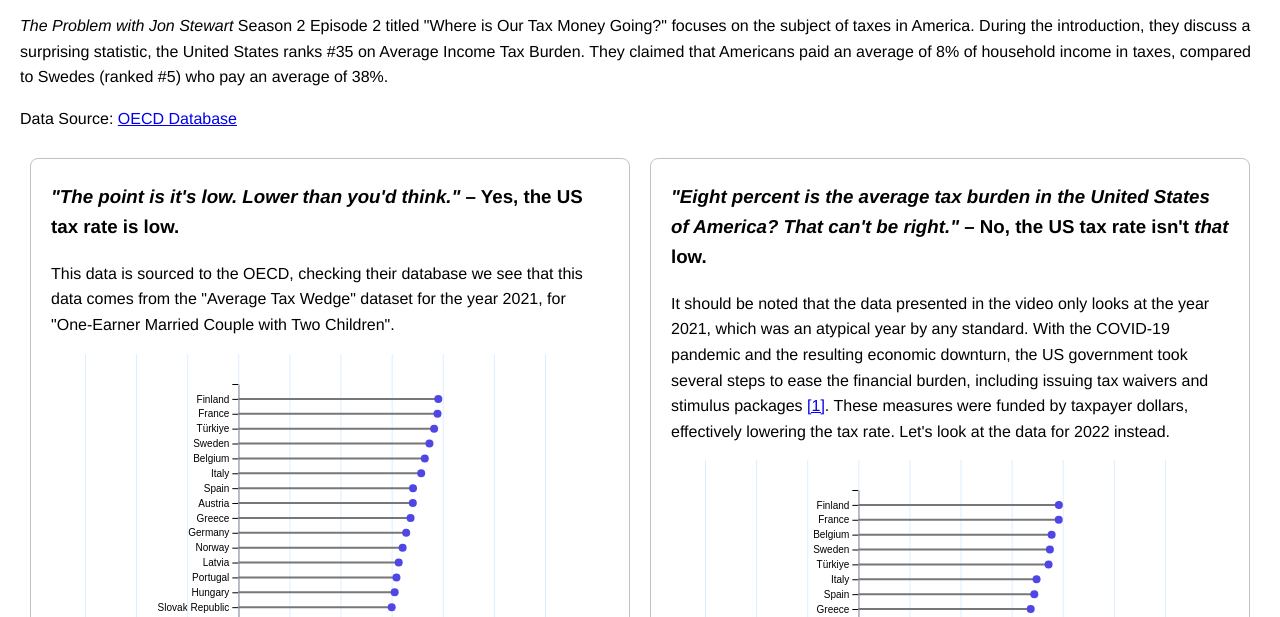
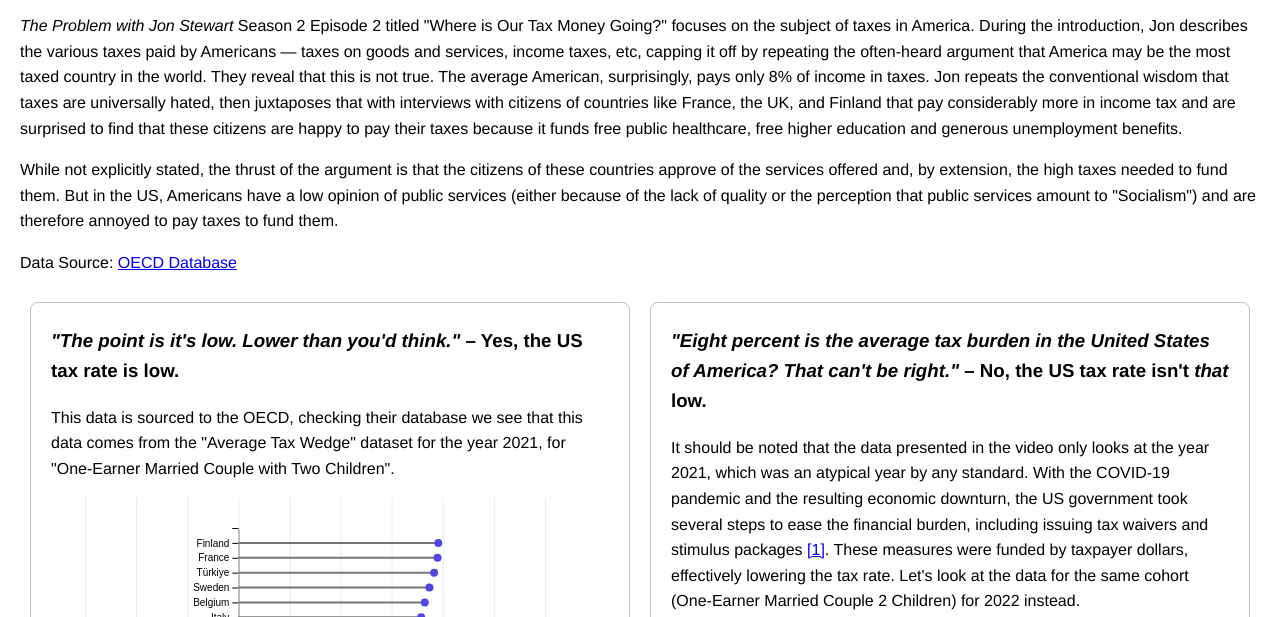
Before and after one commit to adhipk/arg_dataviz, a plain HTML site: page index.html in a window 1280 px wide. Shown: the part 623-1240 px from the top of the page. Drawn offline with nearby package versions, Linux system fonts and the light colour scheme.

Commit message:
reworded some paragraphs

```diff
--- a/index.html
+++ b/index.html
@@ -47,16 +47,15 @@
                 ></iframe>
 
                 </div>
-                <p></p>
                 <p>
 
                     <i>The Problem with Jon Stewart</i> Season 2 Episode 2 titled "Where is Our Tax
-                    Money Going?" focuses on the subject of taxes in America. During the introduction,
-                    they discuss a surprising statistic, the United States
-                    ranks #35 on Average Income Tax Burden. They claimed that
-                    Americans paid an average of 8% of household income in
-                    taxes, compared to Swedes (ranked #5) who pay an average of
-                    38%.
+                    Money Going?" focuses on the subject of taxes in America. During the introduction, Jon describes the various taxes paid by Americans — taxes on goods and services, income taxes, etc, capping it off by repeating the often-heard argument that America may be the most taxed country in the world. They reveal that this is not true. The average American, surprisingly, pays only 8% of income in taxes. Jon repeats the conventional wisdom that taxes are universally hated, then juxtaposes that with interviews with citizens of countries like France, the UK, and Finland that pay considerably more in income tax and are surprised to find that these citizens are happy to pay their taxes because it funds free public healthcare, free higher education and generous unemployment benefits.
+
+
+                </p>
+                <p>
+                    While not explicitly stated, the thrust of the argument is that the citizens of these countries approve of the services offered and, by extension, the high taxes needed to fund them. But in the US, Americans have a low opinion of public services (either because of the lack of quality or the perception that public services amount to "Socialism") and are therefore annoyed to pay taxes to fund them.
                 </p>
                 <p>Data Source: <a href = "https://stats.oecd.org/Index.aspx?QueryId=55129">OECD Database</a></p>
             </div>
@@ -96,13 +95,14 @@
                         by any standard. With the COVID-19 pandemic and the
                         resulting economic downturn, the US government took several
                         steps to ease the financial burden, including issuing tax waivers and stimulus packages <a href="https://www.irs.gov/newsroom/irs-offers-overview-of-tax-provisions-in-american-rescue-plan-retroactive-tax-benefits-help-many-people-now-preparing-2020-returns">[1]</a>. These measures were funded by taxpayer dollars, effectively lowering the
-                        tax rate. Let's look at the data for 2022 instead.
+                        tax rate. Let's look at the data for the same cohort (One-Earner Married Couple 2 Children) for 2022 instead.
 
 
                     <div class="svg-container">
                         <svg id="against-chart"></svg>
                     </div>
-                        The 2022 data tells a slightly different story. The average tax rate is now 20%. The US still ranks lower than countries like Sweden and Finland, but it's not far off from the countries like Canada (22%) or the UK (25%). Countries that have robust public services as the interviews in the video later show.
+                        The 2022 data tells a slightly different story. The average tax rate is now 20%. The US still ranks lower than countries like Sweden and Finland, but it's not far off from the countries like Canada (22%) or the UK (25%). Countries that have robust public services as the interviews show.
+
                         The problem isn't that the US is getting the services it pays for, the problem is that it isn't.
 
                     </p>
```
